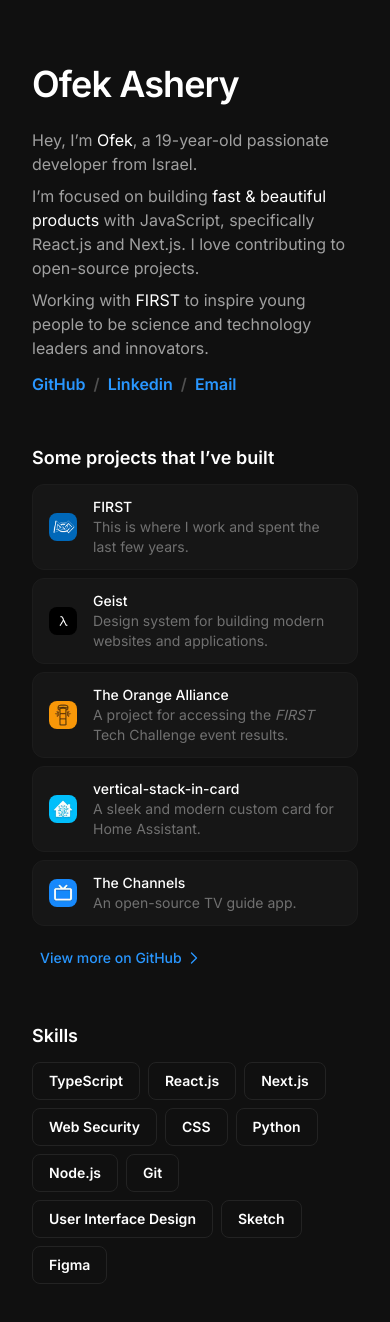
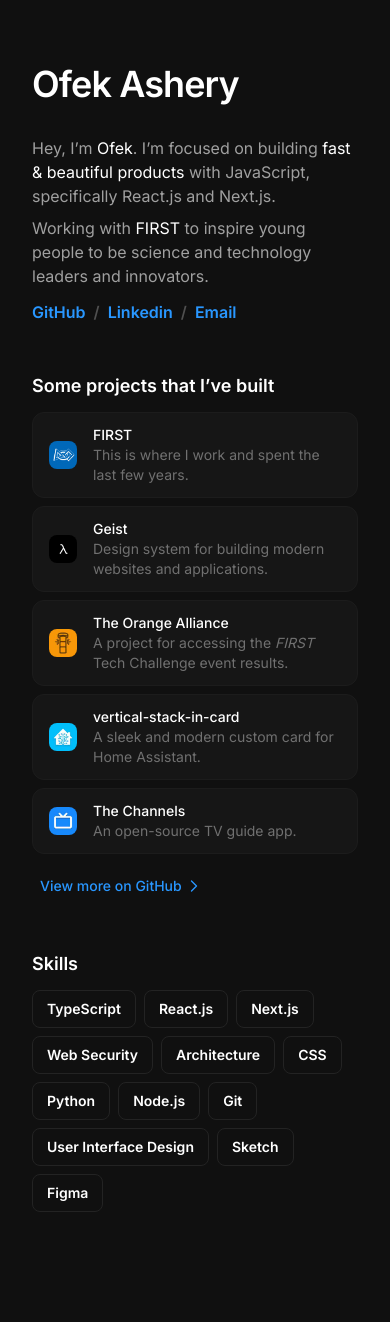
Before and after one commit to ofekashery/ofek.ashery.me, a Next.js app: page / in a window 390 px wide. After the commit the page ends 1268 px from the top, so only its background shows below. Built offline with nearby package versions, Linux system fonts and the light colour scheme.

Commit message:
Update description

```diff
--- a/app/layout.tsx
+++ b/app/layout.tsx
@@ -14,7 +14,7 @@
 export const metadata: Metadata = {
   metadataBase: new URL('https://ofek.ashery.me'),
   title: 'Ofek Ashery',
-  description: 'A 19-year-old passionate developer from Israel.',
+  description: 'Building fast and beautiful products.',
   icons: {
     shortcut: '/assets/favicon.png',
   },
@@ -22,7 +22,7 @@
     type: 'website',
     url: 'https://ofek.ashery.me',
     title: 'Ofek Ashery',
-    description: 'A 19-year-old passionate developer from Israel.',
+    description: 'Building fast and beautiful products.',
     images: [
       {
         url: '/assets/og-image.png',
--- a/app/page.tsx
+++ b/app/page.tsx
@@ -3,15 +3,13 @@
 
 const Page = () => {
   return (
-    <div className="max-w-2xl	mx-auto pt-16 md:pt-32 px-8 pb-8">
-      <h1 className="text-4xl font-semibold mb-6 tracking-tight">Ofek Ashery</h1>
+    <div className="max-w-2xl	mx-auto pt-16 md:pt-32 px-8 pb-12">
+      <h1 className="text-4xl font-semibold mb-8 tracking-tight">Ofek Ashery</h1>
       <div className="text-gray-11 leading-6">
         <p>
-          Hey, I’m <span className="text-white">Ofek</span>, a 19-year-old passionate developer from Israel.
-        </p>
-        <p className="mt-2">
-          I’m focused on building <span className="text-white">fast &amp; beautiful products</span> with JavaScript,
-          specifically React.js and Next.js. I love contributing to open-source projects.
+          Hey, I’m <span className="text-white">Ofek</span>. I’m focused on building{' '}
+          <span className="text-white">fast &amp; beautiful products</span> with JavaScript, specifically React.js and
+          Next.js.
         </p>
         <p className="mt-2">
           Working with{' '}
@@ -42,46 +40,38 @@
 
       <h2 className="text-lg font-semibold mt-12 mb-3">Some projects that I’ve built</h2>
       <div>
-        <Project
-          title="FIRST"
-          description="This is where I work and spent the last few years."
-          logo="/assets/projects/firstisrael.jpg"
-          link="https://firstisrael.org.il"
-        />
-        <Project
-          title="Geist"
-          description="Design system for building modern websites and applications."
-          logo="/assets/projects/geist.jpg"
-          link="https://github.com/geist-org/react"
-        />
+        <Project title="FIRST" logo="/assets/projects/firstisrael.jpg" link="https://firstisrael.org.il">
+          This is where I work and spent the last few years.
+        </Project>
+        <Project title="Geist" logo="/assets/projects/geist.jpg" link="https://github.com/geist-org/react">
+          Design system for building modern websites and applications.
+        </Project>
         <Project
           title="The Orange Alliance"
-          description={
-            <>
-              A project for accessing the <em>FIRST</em> Tech Challenge event results.
-            </>
-          }
           logo="/assets/projects/theorangealliance.jpg"
           link="https://github.com/the-orange-alliance"
-        />
+        >
+          A project for accessing the <em>FIRST</em> Tech Challenge event results.
+        </Project>
         <Project
           title="vertical-stack-in-card"
-          description="A sleek and modern custom card for Home Assistant."
           logo="/assets/projects/homeassistant.jpg"
           link="https://github.com/ofekashery/vertical-stack-in-card"
-        />
+        >
+          A sleek and modern custom card for Home Assistant.
+        </Project>
         <Project
           title="The Channels"
-          description="An open-source TV guide app."
           logo="/assets/projects/thechannels.jpg"
           link="https://github.com/ofekashery/the-channels"
-        />
+        >
+          An open-source TV guide app.
+        </Project>
         <a
           href="https://github.com/ofekashery"
           target="_blank"
           rel="noopener noreferrer"
-          className="
-          inline-flex items-center mt-2 px-2 py-1.5 text-sm font-medium rounded-md transition-colors duration-200 hover:bg-link/10 focus-visible:bg-link/10"
+          className="inline-flex items-center mt-2 px-2 py-1.5 text-sm font-medium rounded-md transition-colors duration-200 hover:bg-link/10 focus-visible:bg-link/10"
         >
           View more on GitHub
           <ChevronRightIcon className="inline w-4 h-4 ml-1" strokeWidth={2} />
@@ -95,6 +85,7 @@
           'React.js',
           'Next.js',
           'Web Security',
+          'Architecture',
           'CSS',
           'Python',
           'Node.js',
@@ -103,7 +94,7 @@
           'Sketch',
           'Figma',
         ].map((skill) => (
-          <div key={skill} className="px-4 py-2 rounded-lg text-sm font-semibold border border-gray-3 mr-2 mb-2">
+          <div key={skill} className="px-3.5 py-2 rounded-lg text-sm font-semibold border border-gray-3 mr-2 mb-2">
             {skill}
           </div>
         ))}
--- a/components/project.tsx
+++ b/components/project.tsx
@@ -1,7 +1,14 @@
 import Image from 'next/image';
 import ArrowUpRightIcon from '@heroicons/react/24/outline/ArrowUpRightIcon';
 
-const Project = ({ title, titleFormatted = title, description, link, logo }) => {
+interface ProjectProps {
+  title: string;
+  link: string;
+  logo: string;
+  children: React.ReactNode;
+}
+
+const Project: React.FC<ProjectProps> = ({ title, link, logo, children }) => {
   return (
     <>
       <a
@@ -13,15 +20,14 @@
         <Image className="rounded-lg" src={logo} alt={`${title} Logo`} width={28} height={28} />
         <div className="flex-1 pl-4">
           <span className="text-sm font-medium flex items-center">
-            {titleFormatted}
-
+            {title}
             <ArrowUpRightIcon
-              className="opacity-0 group-hover:opacity-100 w-3 h-3 ml-1 transition-opacity duration-200"
+              className="opacity-0 w-3 h-3 ml-0.5 transition-all duration-200 group-hover:opacity-100 group-hover:ml-1"
               strokeWidth={2}
               focusable="false"
             />
           </span>
-          <p className="text-sm text-gray-9">{description}</p>
+          <p className="text-sm text-gray-9">{children}</p>
         </div>
       </a>
     </>
```
